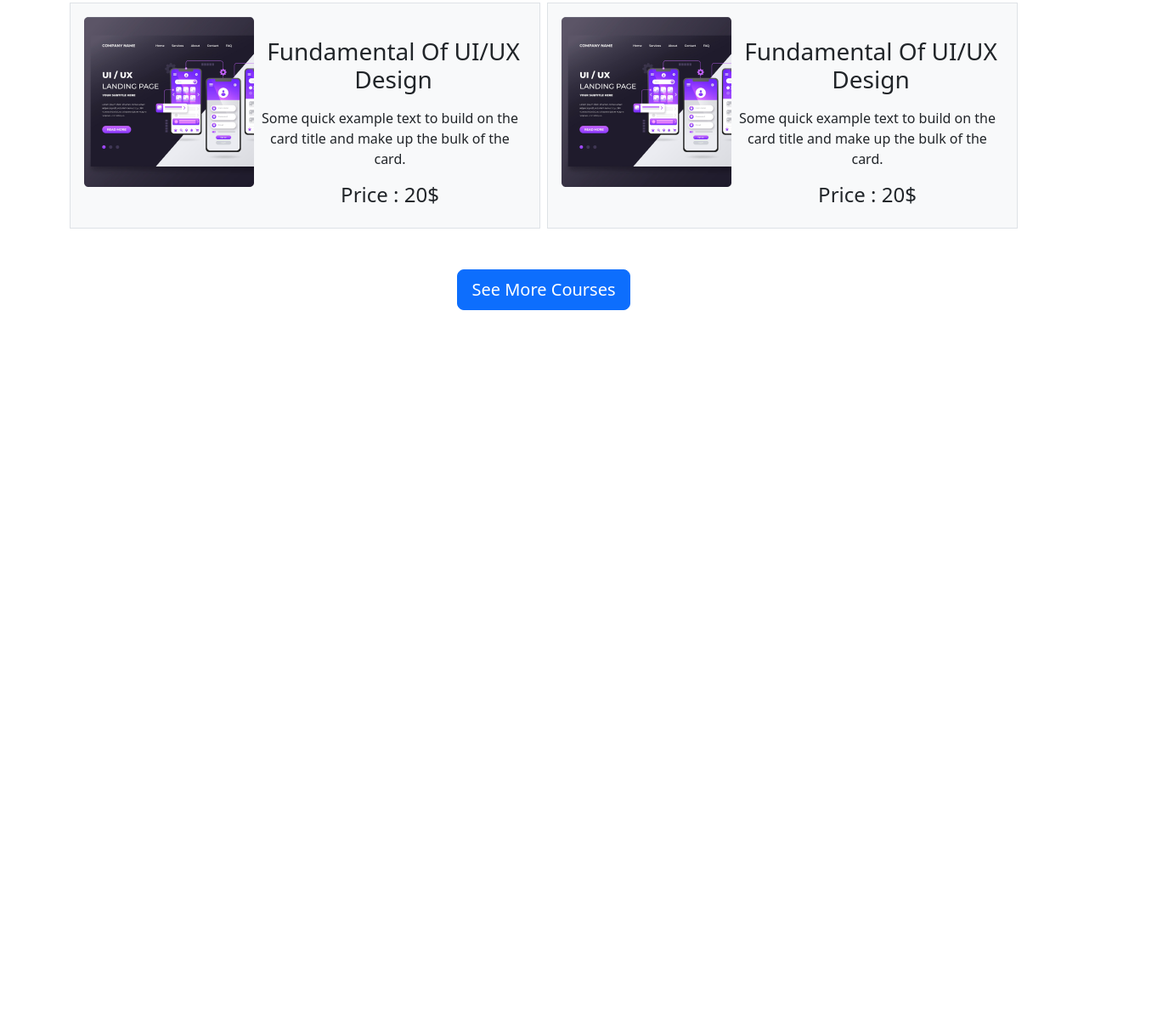
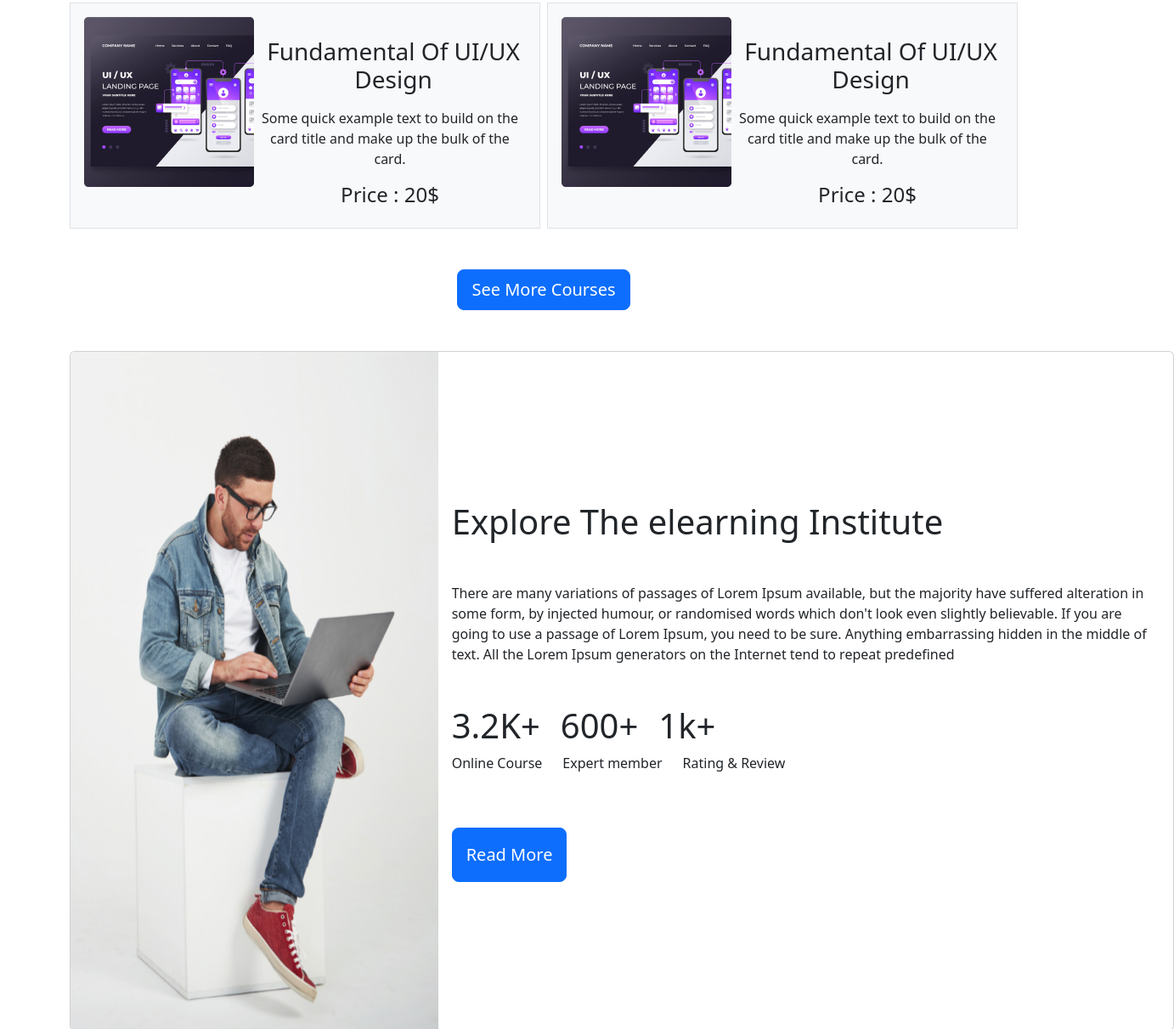
Before and after one commit to sajibeno/assignment-3, a plain HTML site: page index.html in a window 1280 px wide. Shown: the part 1543-2754 px from the top of the page at 85% size, 1382 px wide, since content can reach past the window. Before the commit the page ends 1956 px from the top, so only its background shows below. Drawn offline with nearby package versions, Linux system fonts and the light colour scheme.

Commit message:
another section

```diff
--- a/index.html
+++ b/index.html
@@ -219,6 +219,49 @@
         </div>
         </div>
     </section>
+    <section>
+        <div class="container mt-5 mb-5">
+            <div style="width: 1300px ; height:800px ;" class="card mb-3" style="max-width: 540px;">
+                <div class="row g-0">
+                    <div class="col-md-4">
+                        <img style="height: 800px;" src="images/working.png" class="img-fluid rounded-start h"
+                            alt="...">
+                    </div>
+                    <div class="col-md-8 d-flex align-items-center">
+                        <div class="card-body">
+                            <h1 class="card-title mb-5">Explore The elearning
+                                Institute</h1>
+                            <p class="card-text">There are many variations of passages of Lorem Ipsum available, but the
+                                majority have suffered alteration in some form, by injected humour, or
+                                randomised words which don't look even slightly believable. If you are going
+                                to use a passage of Lorem Ipsum, you need to be sure.
+
+
+                                Anything embarrassing hidden in the middle of text. All the Lorem Ipsum
+                                generators on the Internet tend to repeat predefined</p>
+                            <div class="d-flex gap-4 mt-5">
+                                <h1>3.2K+</h1>
+                                <h1>600+</h1>
+                                <h1>1k+</h1>
+                            </div>
+                            <div class="d-flex gap-4">
+                                <p>
+                                    Online Course
+                                </p>
+                                <p>Expert member
+                                </p>
+                                <p>Rating & Review
+                                </p>
+                            </div>
+                            <div class="mt-5">
+                                <button type="button" class="btn btn-primary btn-lg p-3">Read More</button>
+                            </div>
+                        </div>
+                    </div>
+                </div>
+            </div>
+        </div>
+    </section>
 </body>
 
 </html>
```
